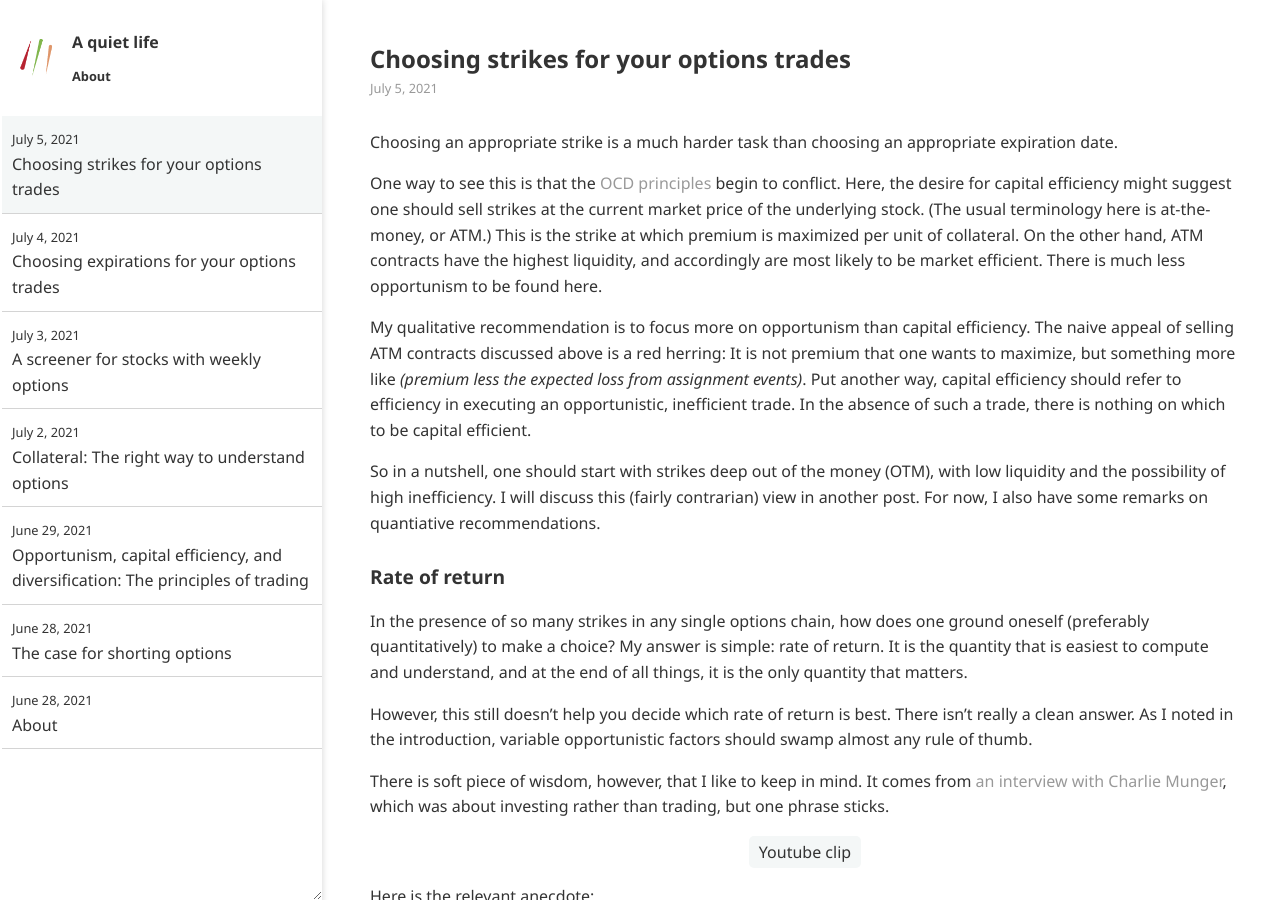
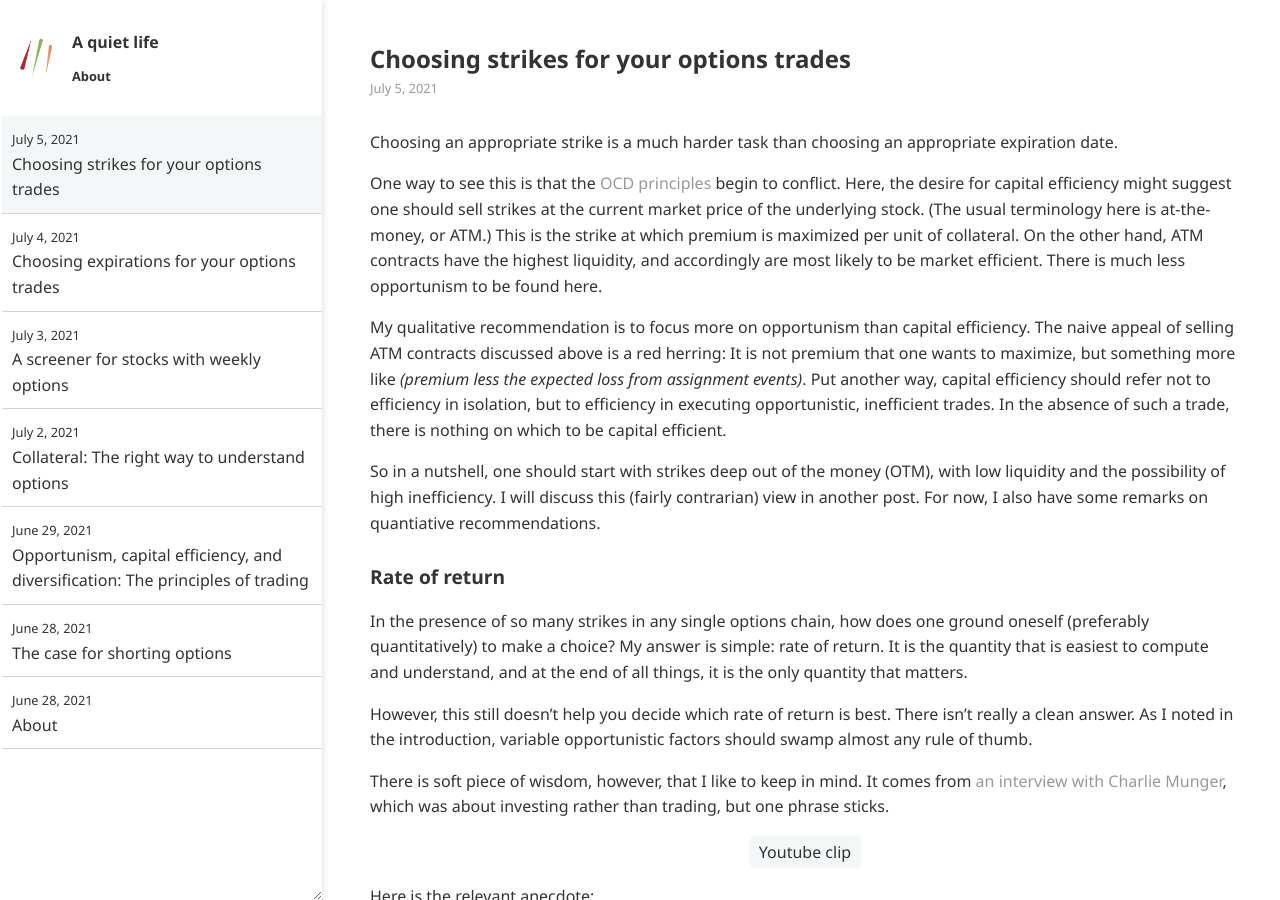
Before and after one commit to ansyblenetwork/aquietlife, a Jekyll site: the page built from _posts/2021-07-05-choosing-strikes.md, in a window 1280 px wide and 900 px high. Built offline with Jekyll 4.4.1, drawn with Linux system fonts in a browser that asks for light colours.

Commit message:
Update 2021-07-05-choosing-strikes.md

```diff
--- a/_posts/2021-07-05-choosing-strikes.md
+++ b/_posts/2021-07-05-choosing-strikes.md
@@ -7,7 +7,7 @@ Choosing an appropriate strike is a much harder task than choosing an appropriat
 One way to see this is that the [OCD principles]({% post_url 2021-06-29-trading-theses %}) begin to conflict. Here, the desire for capital efficiency might suggest one should sell strikes at the current market price of the underlying stock. (The usual terminology here is at-the-money, or ATM.) This is the strike at which premium is maximized per unit of collateral. On the other hand, ATM contracts have the highest liquidity, and accordingly are most likely to be market efficient. There is much less opportunism to be found here.
 
 
-My qualitative recommendation is to focus more on opportunism than capital efficiency. The naive appeal of selling ATM contracts discussed above is a red herring: It is not premium that one wants to maximize, but something more like _(premium less the expected loss from assignment events)_. Put another way, capital efficiency should refer to efficiency in executing an opportunistic, inefficient trade. In the absence of such a trade, there is nothing on which to be capital efficient.
+My qualitative recommendation is to focus more on opportunism than capital efficiency. The naive appeal of selling ATM contracts discussed above is a red herring: It is not premium that one wants to maximize, but something more like _(premium less the expected loss from assignment events)_. Put another way, capital efficiency should refer not to efficiency in isolation, but to efficiency in executing opportunistic, inefficient trades. In the absence of such a trade, there is nothing on which to be capital efficient.
 
 So in a nutshell, one should start with strikes deep out of the money (OTM), with low liquidity and the possibility of high inefficiency. I will discuss this (fairly contrarian) view in another post. For now, I also have some remarks on quantiative recommendations.
 
```
